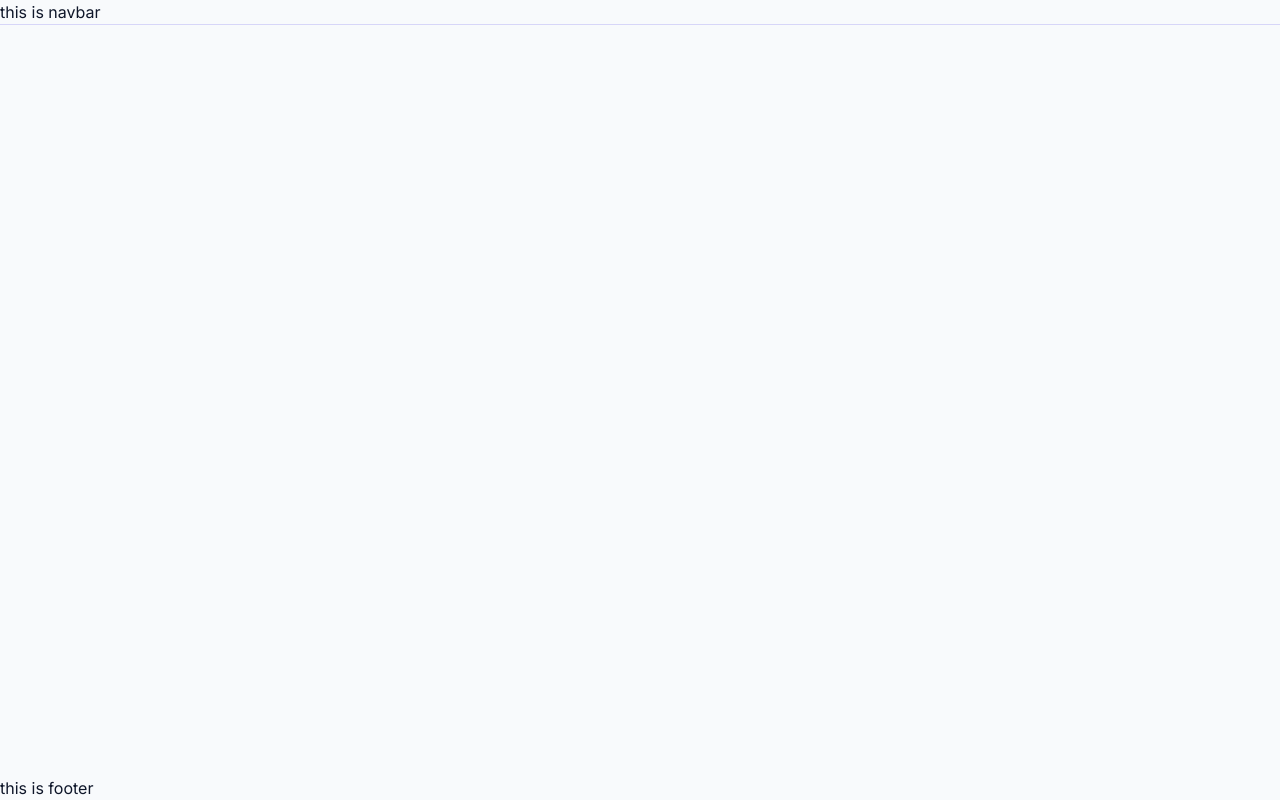
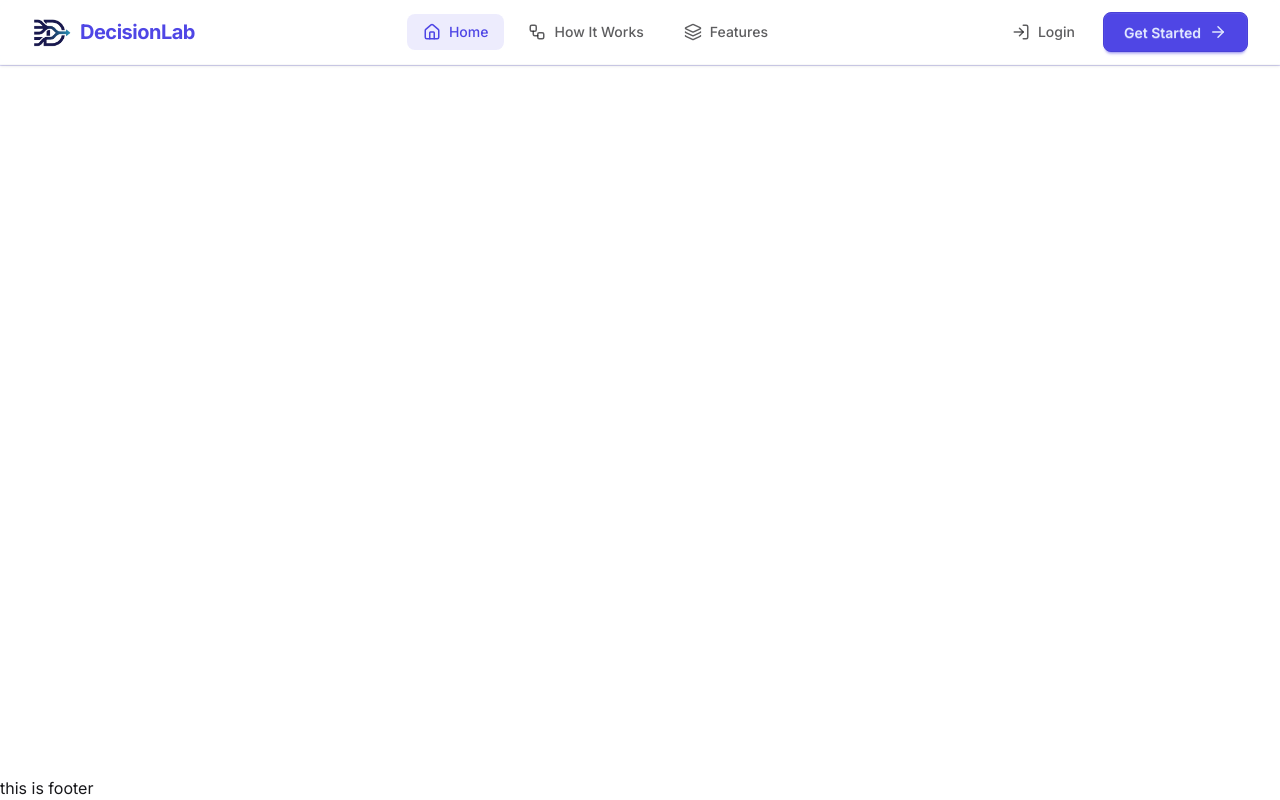
Before and after one commit to sabbirsohag-1509/DecisionLab, a React app in the folder frontend/: page / in a window 1280 px wide. Built offline with nearby package versions, Linux system fonts and the light colour scheme; the HTML template or start-up script is replaced by a standard one.

Commit message:
navbar and logo design done

```diff
--- a/frontend/package.json
+++ b/frontend/package.json
@@ -12,6 +12,8 @@
   "dependencies": {
     "@tailwindcss/vite": "^4.3.3",
     "daisyui": "^5.7.20",
+    "lucide": "^1.33.0",
+    "lucide-react": "^1.33.0",
     "react": "^19.2.8",
     "react-dom": "^19.2.8",
     "react-router": "^7.18.2",
--- a/frontend/src/component/Navbar/Navbar.jsx
+++ b/frontend/src/component/Navbar/Navbar.jsx
@@ -1,11 +1,235 @@
-
+import { useEffect, useRef, useState } from "react";
+import { Link, useLocation } from "react-router";
+import {
+  House,
+  Workflow,
+  Layers,
+  LogIn,
+  ArrowRight,
+  Menu,
+  X,
+} from "lucide-react";
+import Logo from "../../pages/shared/Logo/Logo";
 
 const Navbar = () => {
-    return (
-        <div>
-            this is navbar
+  const [isMenuOpen, setIsMenuOpen] = useState(false);
+
+  const mobileMenuRef = useRef(null);
+  const menuButtonRef = useRef(null);
+
+  const location = useLocation();
+
+  const navLinks = [
+    {
+      name: "Home",
+      path: "/",
+      icon: House,
+    },
+    {
+      name: "How It Works",
+      path: "/how-it-works",
+      icon: Workflow,
+    },
+    {
+      name: "Features",
+      path: "/features",
+      icon: Layers,
+    },
+  ];
+
+  // Close mobile menu when route changes
+  useEffect(() => {
+    setIsMenuOpen(false);
+  }, [location.pathname]);
+
+  // Close mobile menu on outside click + Escape key
+  useEffect(() => {
+    const handleOutsideClick = (event) => {
+      if (!isMenuOpen) return;
+
+      const clickedInsideMenu =
+        mobileMenuRef.current?.contains(event.target);
+
+      const clickedMenuButton =
+        menuButtonRef.current?.contains(event.target);
+
+      if (!clickedInsideMenu && !clickedMenuButton) {
+        setIsMenuOpen(false);
+      }
+    };
+
+    const handleEscape = (event) => {
+      if (event.key === "Escape") {
+        setIsMenuOpen(false);
+      }
+    };
+
+    document.addEventListener("mousedown", handleOutsideClick);
+    document.addEventListener("keydown", handleEscape);
+
+    return () => {
+      document.removeEventListener("mousedown", handleOutsideClick);
+      document.removeEventListener("keydown", handleEscape);
+    };
+  }, [isMenuOpen]);
+
+  // Close mobile menu when resizing to desktop
+  useEffect(() => {
+    const handleResize = () => {
+      if (window.innerWidth >= 1024) {
+        setIsMenuOpen(false);
+      }
+    };
+
+    window.addEventListener("resize", handleResize);
+
+    return () => {
+      window.removeEventListener("resize", handleResize);
+    };
+  }, []);
+
+  const closeMenu = () => {
+    setIsMenuOpen(false);
+  };
+
+  return (
+    <header className="sticky top-0 z-50 border-b border-base-200 bg-base-100/95 shadow-sm backdrop-blur-md">
+      <nav className="mx-auto w-full max-w-7xl px-4 sm:px-6 lg:px-8">
+        <div className="flex h-16 items-center justify-between">
+
+          {/* Logo */}
+          <Logo />
+
+          {/* Desktop Navigation */}
+          <div className="hidden lg:flex lg:items-center lg:gap-2">
+            {navLinks.map((link) => {
+              const Icon = link.icon;
+              const isActive = location.pathname === link.path;
+
+              return (
+                <Link
+                  key={link.path}
+                  to={link.path}
+                  className={`flex items-center gap-2 rounded-lg px-4 py-2 text-sm font-medium transition-all duration-200 ${
+                    isActive
+                      ? "bg-primary/10 text-primary"
+                      : "text-base-content/70 hover:bg-base-200 hover:text-primary"
+                  }`}
+                >
+                  <Icon size={18} strokeWidth={2} />
+                  <span>{link.name}</span>
+                </Link>
+              );
+            })}
+          </div>
+
+          {/* Desktop Actions */}
+          <div className="hidden items-center gap-3 lg:flex">
+            <Link
+              to="/login"
+              className="flex items-center gap-2 rounded-lg px-4 py-2 text-sm font-medium text-base-content/70 transition-all duration-200 hover:bg-base-200 hover:text-primary"
+            >
+              <LogIn size={18} />
+              <span>Login</span>
+            </Link>
+
+            <Link
+              to="/register"
+              className="btn btn-primary gap-2 rounded-lg px-5"
+            >
+              <span>Get Started</span>
+              <ArrowRight size={18} />
+            </Link>
+          </div>
+
+          {/* Mobile Menu Button */}
+          <button
+            ref={menuButtonRef}
+            type="button"
+            onClick={() => setIsMenuOpen((prev) => !prev)}
+            className="btn btn-ghost btn-square lg:hidden"
+            aria-label={
+              isMenuOpen
+                ? "Close navigation menu"
+                : "Open navigation menu"
+            }
+            aria-expanded={isMenuOpen}
+            aria-controls="mobile-navigation"
+          >
+            {isMenuOpen ? (
+              <X size={24} strokeWidth={2} />
+            ) : (
+              <Menu size={24} strokeWidth={2} />
+            )}
+          </button>
         </div>
-    );
+
+        {/* Mobile Navigation */}
+        <div
+          id="mobile-navigation"
+          ref={mobileMenuRef}
+          className={`overflow-hidden transition-all duration-300 ease-in-out lg:hidden ${
+            isMenuOpen
+              ? "max-h-[500px] opacity-100"
+              : "max-h-0 opacity-0"
+          }`}
+        >
+          <div className="border-t border-base-200 py-4">
+
+            {/* Mobile Navigation Links */}
+            <div className="flex flex-col gap-1">
+              {navLinks.map((link) => {
+                const Icon = link.icon;
+                const isActive = location.pathname === link.path;
+
+                return (
+                  <Link
+                    key={link.path}
+                    to={link.path}
+                    onClick={closeMenu}
+                    className={`flex min-h-12 items-center gap-3 rounded-xl px-4 text-sm font-medium transition-all duration-200 ${
+                      isActive
+                        ? "bg-primary/10 text-primary"
+                        : "text-base-content/75 hover:bg-base-200 hover:text-primary"
+                    }`}
+                  >
+                    <Icon size={20} strokeWidth={2} />
+                    <span>{link.name}</span>
+                  </Link>
+                );
+              })}
+            </div>
+
+            {/* Divider */}
+            <div className="my-3 border-t border-base-200" />
+
+            {/* Mobile Actions */}
+            <div className="flex flex-col gap-2">
+
+              <Link
+                to="/login"
+                onClick={closeMenu}
+                className="flex min-h-12 items-center gap-3 rounded-xl px-4 text-sm font-medium text-base-content/75 transition-all duration-200 hover:bg-base-200 hover:text-primary"
+              >
+                <LogIn size={20} />
+                <span>Login</span>
+              </Link>
+
+              <Link
+                to="/register"
+                onClick={closeMenu}
+                className="btn btn-primary min-h-12 w-full gap-2 rounded-xl"
+              >
+                <span>Get Started</span>
+                <ArrowRight size={18} />
+              </Link>
+
+            </div>
+          </div>
+        </div>
+      </nav>
+    </header>
+  );
 };
 
 export default Navbar;
--- a/frontend/src/index.css
+++ b/frontend/src/index.css
@@ -1,102 +1,18 @@
 @import url("https://fonts.googleapis.com/css2?family=Inter:wght@400;500;600;700&family=Plus+Jakarta+Sans:wght@500;600;700;800&display=swap");
-
 @import "tailwindcss";
-
-@plugin "daisyui";
+@plugin "daisyui" {
+  themes: light --default;
+}
 
 @plugin "daisyui/theme" {
   name: "light";
   default: true;
-  prefersdark: false;
-
-  /* Primary */
-  --color-primary: #4f46e5;
-  --color-primary-content: #ffffff;
-
-  /* Secondary */
-  --color-secondary: #06b6d4;
-  --color-secondary-content: #ffffff;
-
-  /* Accent */
-  --color-accent: #818cf8;
-  --color-accent-content: #ffffff;
-
-  /* Neutral */
-  --color-neutral: #0f172a;
-  --color-neutral-content: #ffffff;
-
-  /* Background */
-  --color-base-100: #f8fafc;
-  --color-base-200: #f1f5f9;
-  --color-base-300: #e2e8f0;
-  --color-base-content: #0f172a;
-
-  /* Status Colors */
-  --color-info: #0ea5e9;
-  --color-info-content: #ffffff;
-
-  --color-success: #22c55e;
-  --color-success-content: #ffffff;
-
-  --color-warning: #f59e0b;
-  --color-warning-content: #ffffff;
-
-  --color-error: #ef4444;
-  --color-error-content: #ffffff;
-
-  /* Border Radius */
-  --radius-selector: 0.5rem;
-  --radius-field: 0.5rem;
-  --radius-box: 0.75rem;
-
-  /* Border */
-  --border: 1px;
-
-  /* DaisyUI Effects */
-  --depth: 0;
-  --noise: 0;
-}
-
-/* Global Styles */
-
-:root {
-  font-family: "Inter", sans-serif;
-  color: #0f172a;
-  background-color: #f8fafc;
-  font-synthesis: none;
-  text-rendering: optimizeLegibility;
+  --color-primary: #4F46E5;
+  --color-secondary: #06B6D4;
 }
 
 body {
-  margin: 0;
-  min-width: 320px;
-  min-height: 100vh;
-  background-color: #f8fafc;
   font-family: "Inter", sans-serif;
+  background-color: #F8FAFC;
+  color: #0F172A;
 }
-
-h1,
-h2,
-h3,
-h4,
-h5,
-h6 {
-  font-family: "Plus Jakarta Sans", sans-serif;
-}
-
-button,
-a {
-  -webkit-tap-highlight-color: transparent;
-}
-
-button {
-  cursor: pointer;
-}
-
-* {
-  box-sizing: border-box;
-}
-
-html {
-  scroll-behavior: smooth;
-}
--- /dev/null
+++ b/frontend/src/pages/shared/Logo/Logo.jsx
@@ -0,0 +1,24 @@
+import { Link } from "react-router";
+import DecisionLabLogo from "../../../assets/logo.png";
+
+const Logo = () => {
+  return (
+    <Link
+      to="/"
+      className="flex items-center gap-2 transition-opacity duration-200 hover:opacity-90"
+      aria-label="DecisionLab Home"
+    >
+      <img
+        src={DecisionLabLogo}
+        alt="DecisionLab Logo"
+        className="h-9 w-9 object-contain sm:h-10 sm:w-10"
+      />
+
+      <h1 className="font-heading text-lg font-bold tracking-tight text-primary sm:text-xl">
+        DecisionLab
+      </h1>
+    </Link>
+  );
+};
+
+export default Logo;
```
Also changed, not shown: 2 other files (tests, documents, lock files or other folders).
